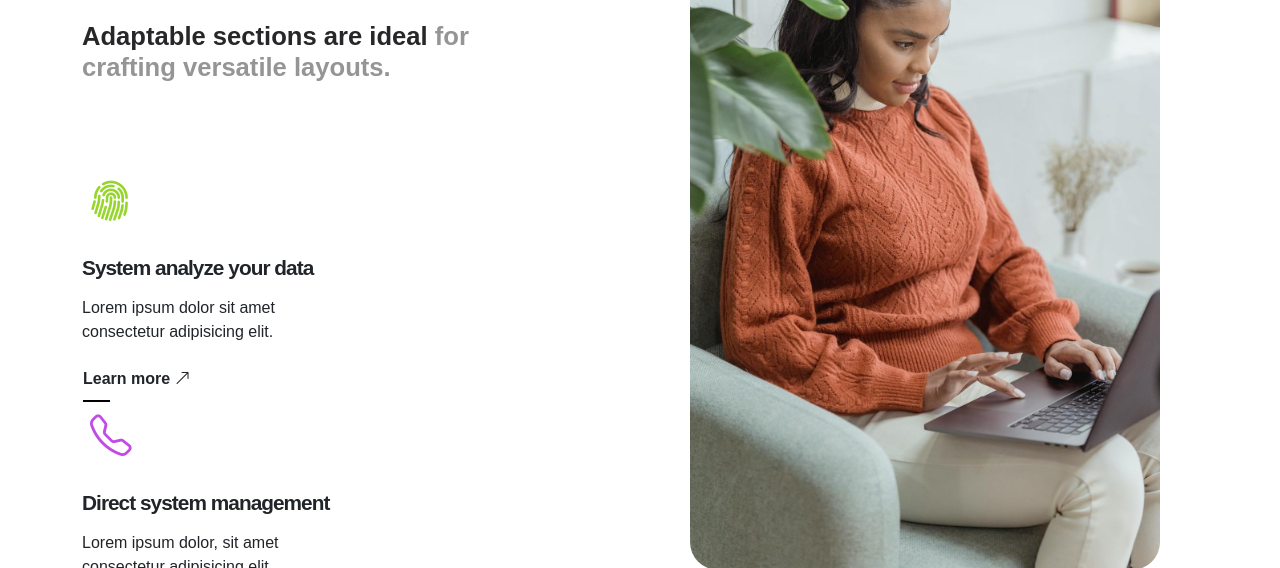
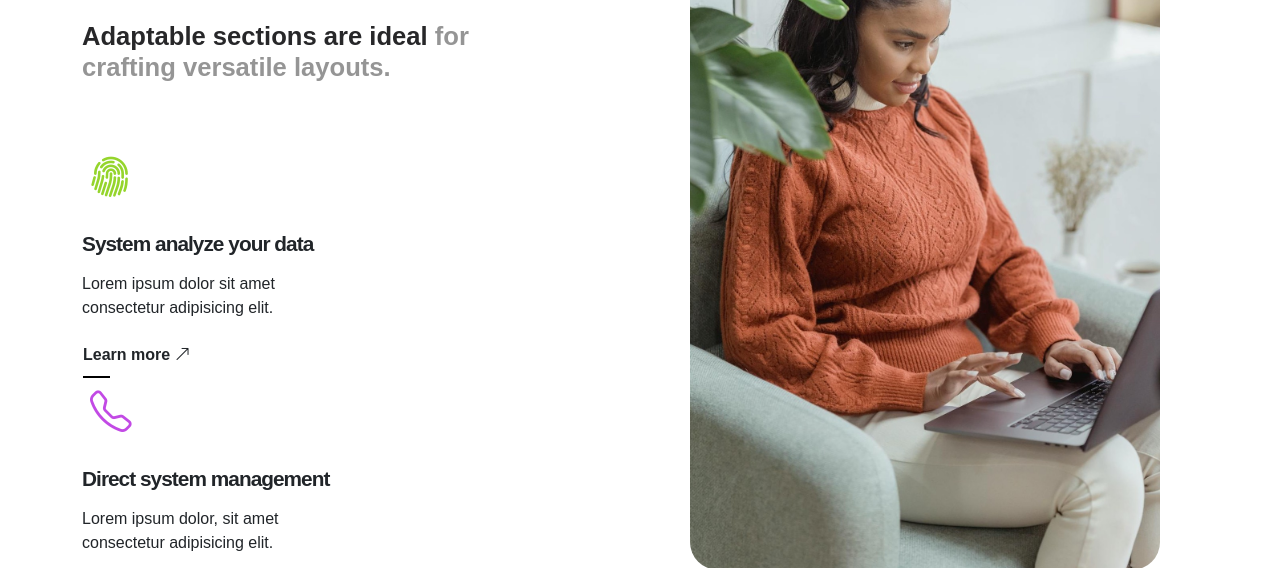
Before and after one commit to TGerzenstein/Demo-Comet, a plain HTML site: page index.html in a window 1280 px wide. Shown: the part 255-823 px from the top of the page. Drawn offline with nearby package versions, Linux system fonts and the light colour scheme.

Commit message:
updated Bootstrap classes in index

```diff
--- a/index.html
+++ b/index.html
@@ -80,7 +80,7 @@
             </p>
           </div>
 
-          <div class="container m-0 pt-5">
+          <div class="container m-0 pt-4">
             <div class="row">
               <div class="row">
                 <div class="col-md-12 col-lg-6 p-0 custom-col">
```
